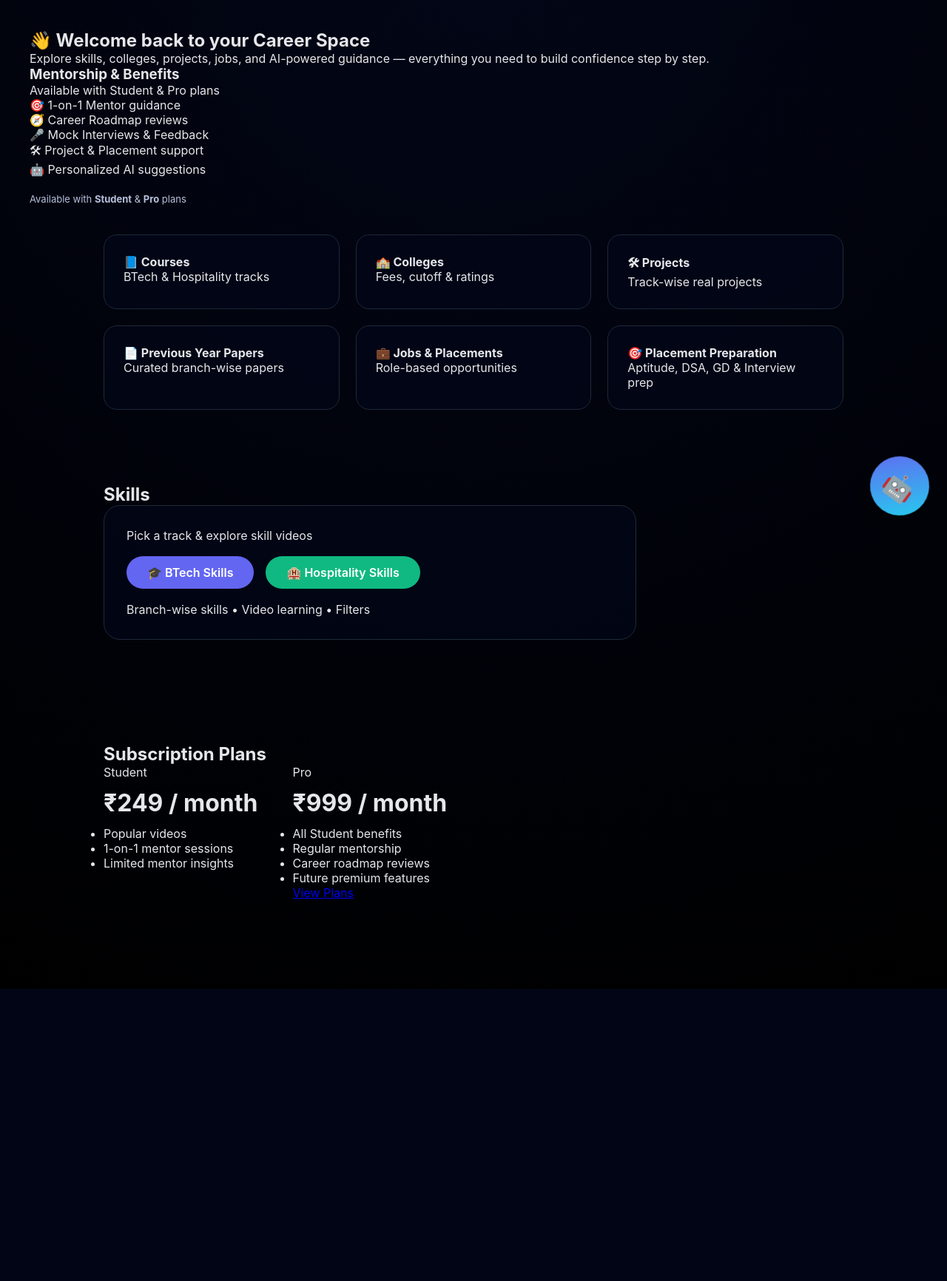
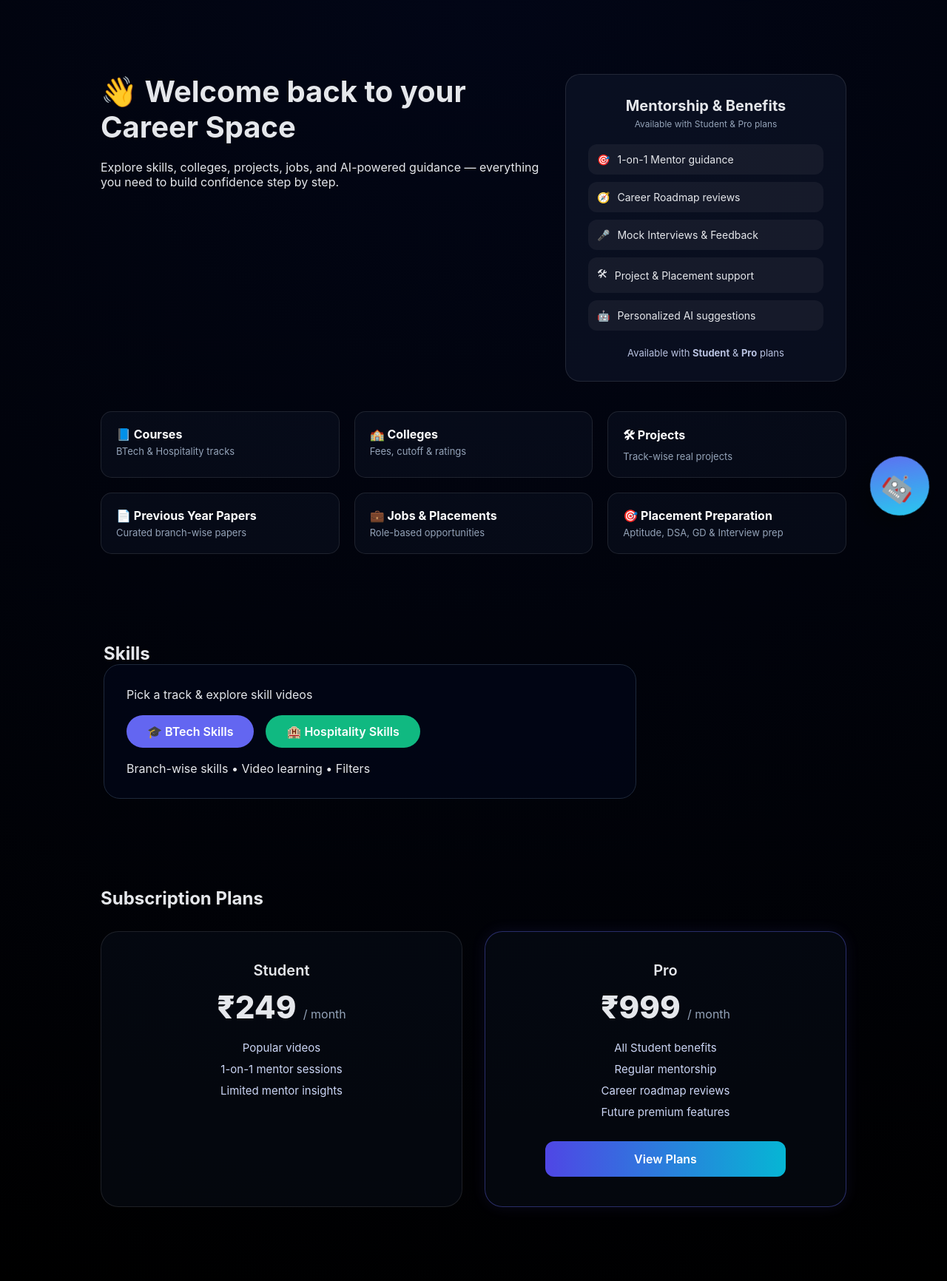
Before and after one commit to ssvprasad144/CareerInnTech, a Django app: page /dashboard/ in a window 1280 px wide. Shown: the part 79-1811 px from the top of the page at 74% size. Before the commit the page ends 1416 px from the top, so only its background shows below. Run offline with Django 5.2, Linux system fonts and the light colour scheme; the visitor is signed in with stand-in values (Sample User, id 1).

Commit message:
Update dashboard.css

```diff
--- a/careerinntech/static/css/dashboard.css
+++ b/careerinntech/static/css/dashboard.css
@@ -572,3 +572,130 @@ body {
         rgba(99,102,241,0.12),
         rgba(2,6,23,0.85));
 }
+
+/* ================= HERO RESTRUCTURE ================= */
+.hero-container {
+    display: flex;
+    justify-content: space-between;
+    align-items: flex-start;
+    padding: 60px 8% 20px; /* Reduced bottom padding to fix the gap */
+}
+
+.hero-text {
+    flex: 1;
+    max-width: 600px;
+}
+
+.hero-text h1 {
+    font-size: 40px;
+    line-height: 1.2;
+    margin-bottom: 20px;
+}
+
+/* ================= MENTORSHIP SIDEBAR ================= */
+.mentorship-sidebar {
+    width: 380px;
+    background: rgba(15, 23, 42, 0.6);
+    border: 1px solid rgba(255, 255, 255, 0.1);
+    border-radius: 20px;
+    padding: 30px;
+    text-align: center;
+}
+
+.mentorship-sidebar h3 { font-size: 20px; margin-bottom: 5px; }
+.sub-text { font-size: 12px; color: #94a3b8; margin-bottom: 20px; }
+
+.benefits-list { display: flex; flex-direction: column; gap: 10px; }
+
+.benefit-row {
+    background: rgba(255, 255, 255, 0.05);
+    padding: 12px;
+    border-radius: 12px;
+    font-size: 14px;
+    display: flex;
+    align-items: center;
+    gap: 10px;
+}
+
+/* ================= EXPLORE GRID ================= */
+.explore-section { padding: 20px 8% 60px; }
+
+.explore-grid {
+    display: grid;
+    grid-template-columns: repeat(3, 1fr);
+    gap: 20px;
+}
+
+.explore-card {
+    background: rgba(15, 23, 42, 0.4);
+    border: 1px solid rgba(255, 255, 255, 0.1);
+    border-radius: 15px;
+    padding: 20px;
+    text-align: left;
+    text-decoration: none;
+    color: white;
+    transition: 0.3s;
+}
+
+.explore-card h4 { font-size: 16px; margin-bottom: 5px; }
+.explore-card p { font-size: 13px; color: #94a3b8; }
+
+/* ================= SUBSCRIPTION SECTION ================= */
+.plans-section { padding: 60px 8%; text-align: left; }
+.plans-section h2 { margin-bottom: 30px; }
+
+.plans-grid {
+    display: flex;
+    gap: 30px;
+}
+
+.subscription-card {
+    flex: 1;
+    background: rgba(15, 23, 42, 0.3);
+    border: 1px solid rgba(255, 255, 255, 0.1);
+    border-radius: 24px;
+    padding: 40px;
+    text-align: center;
+    position: relative;
+}
+
+.pro-card {
+    border: 1px solid rgba(99, 102, 241, 0.4);
+    box-shadow: 0 0 20px rgba(99, 102, 241, 0.1);
+}
+
+.plan-name { font-size: 20px; font-weight: 600; margin-bottom: 10px; }
+.plan-price { font-size: 42px; font-weight: 800; margin-bottom: 20px; }
+.plan-price span { font-size: 16px; font-weight: 400; color: #94a3b8; }
+
+.plan-features {
+    list-style: none;
+    padding: 0;
+    margin-bottom: 30px;
+    text-align: center;
+}
+
+.plan-features li {
+    font-size: 15px;
+    color: #cbd5f5;
+    margin-bottom: 10px;
+}
+
+/* Gradient Button for Pro Plan */
+.view-plans-btn {
+    display: block;
+    width: 80%;
+    margin: 0 auto;
+    padding: 14px;
+    border-radius: 12px;
+    background: linear-gradient(90deg, #4f46e5, #06b6d4);
+    color: white;
+    text-decoration: none;
+    font-weight: 600;
+    transition: 0.3s;
+}
+
+.view-plans-btn:hover {
+    transform: scale(1.05);
+    filter: brightness(1.2);
+}
```
